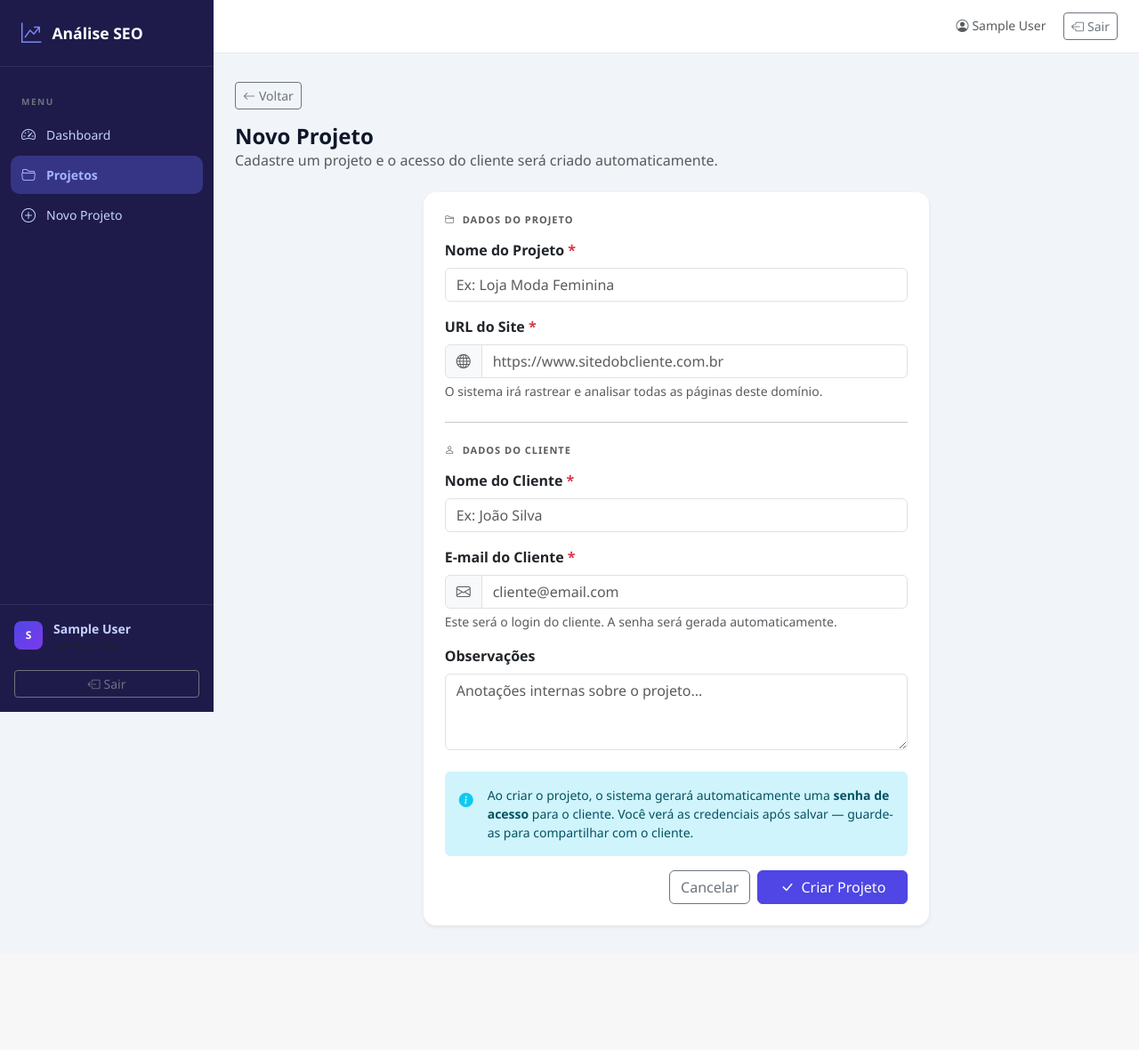
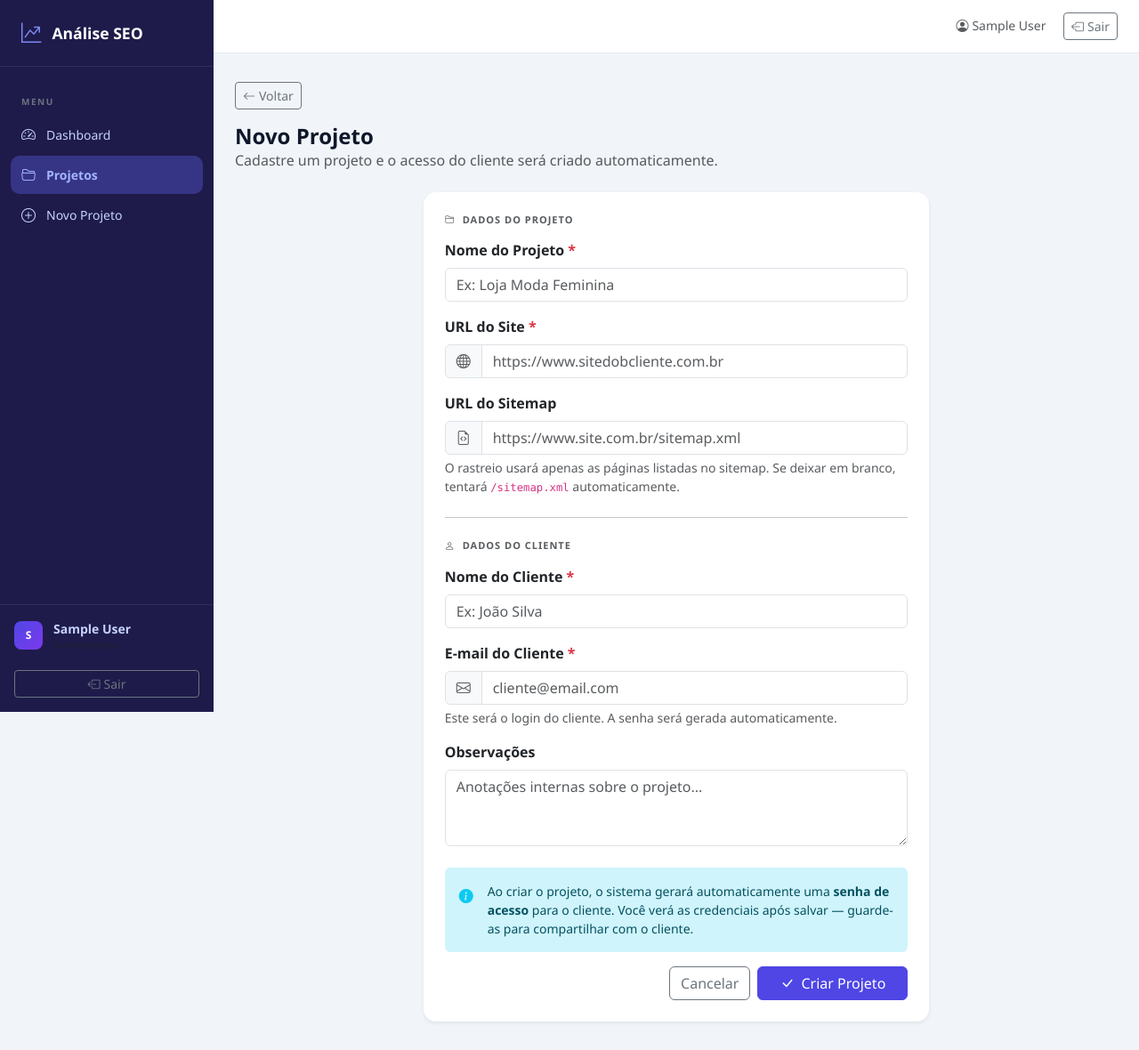
Before and after one commit to AdrianoDevequi/analise-up2goo-ia, a Flask app: page /admin/projetos/novo in a window 1280 px wide. Shown: the whole page at 89% size. Before the commit the page ends 1043 px from the top, so only its background shows below. Run offline with Flask 3, Linux system fonts and the light colour scheme; the visitor is signed in with stand-in values (Sample User, id 1); some libraries are stand-ins or nearby versions.

Commit message:
Adiciona suporte a sitemap.xml para rastreio de páginas
- Novo sitemap_parser.py: lê sitemap (e sitemap index recursivo), retorna lista de URLs
- crawler.py: adiciona fetch_page() para buscar uma URL avulsa (usada no modo sitemap)
- app.py: campo sitemap_url na tabela projects (CREATE TABLE + migração ALTER TABLE)
  run_analysis_background usa URLs do sitemap quando configurado, com fallback para crawler
  Nova rota admin_update_sitemap para salvar o sitemap de projetos existentes
  admin_new_project auto-preenche sitemap_url com /sitemap.xml se não informado
- new_project.html: campo URL do Sitemap no formulário
- project_detail.html: card Sitemap com campo editável e status visual

Co-Authored-By: Claude Sonnet 4.6 <noreply@anthropic.com>

```diff
--- a/app.py
+++ b/app.py
@@ -18,6 +18,7 @@ from dotenv import load_dotenv
 from crawler import crawl_website
 from analyzer import analyze_page, get_ai_suggestions
 from sf_importer import process_sf_csv, crawl_with_sf_cli, sf_cli_available
+from sitemap_parser import get_sitemap_urls, guess_sitemap_url
 
 load_dotenv()
 
@@ -125,6 +126,7 @@ def init_db():
                     id SERIAL PRIMARY KEY,
                     name TEXT NOT NULL,
                     url TEXT NOT NULL,
+                    sitemap_url TEXT,
                     client_id INTEGER NOT NULL REFERENCES users(id) ON DELETE CASCADE,
                     plain_password TEXT,
                     notes TEXT,
@@ -170,6 +172,20 @@ def init_db():
                     ai_suggestion JSONB
                 );
             ''')
+            conn.commit()
+
+            # Migration: add sitemap_url if missing (existing deployments)
+            cur.execute("""
+                DO $$
+                BEGIN
+                    IF NOT EXISTS (
+                        SELECT 1 FROM information_schema.columns
+                        WHERE table_name='projects' AND column_name='sitemap_url'
+                    ) THEN
+                        ALTER TABLE projects ADD COLUMN sitemap_url TEXT;
+                    END IF;
+                END $$;
+            """)
             conn.commit()
 
             # Default admin
@@ -221,7 +237,7 @@ def admin_required(f):
 # Background analysis
 # ---------------------------------------------------------------------------
 
-def run_analysis_background(analysis_id, project_url):
+def run_analysis_background(analysis_id, project_url, sitemap_url=None):
     """Runs the full crawl + SEO analysis in a background thread."""
     with get_thread_db() as conn:
         with conn.cursor() as cur:
@@ -232,7 +248,29 @@ def run_analysis_background(analysis_id, project_url):
                 )
                 conn.commit()
 
-                pages = crawl_website(project_url, max_pages=30)
+                if sitemap_url:
+                    print(f'[ANALYSIS] Usando sitemap: {sitemap_url}')
+                    try:
+                        sitemap_urls = get_sitemap_urls(sitemap_url, max_urls=100)
+                        print(f'[ANALYSIS] {len(sitemap_urls)} URLs encontradas no sitemap')
+                    except Exception as e:
+                        print(f'[ANALYSIS] Falha ao ler sitemap, fazendo crawl normal: {e}')
+                        sitemap_urls = None
+
+                    if sitemap_urls:
+                        from crawler import fetch_page
+                        pages = []
+                        for url in sitemap_urls[:50]:
+                            try:
+                                page_data = fetch_page(url)
+                                if page_data:
+                                    pages.append(page_data)
+                            except Exception as e:
+                                print(f'[ANALYSIS] Erro ao buscar {url}: {e}')
+                    else:
+                        pages = crawl_website(project_url, max_pages=50)
+                else:
+                    pages = crawl_website(project_url, max_pages=30)
 
                 total_issues = 0
                 high_issues = 0
@@ -632,6 +670,7 @@ def admin_new_project():
         client_name = request.form.get('client_name', '').strip()
         client_email = request.form.get('client_email', '').strip().lower()
         project_url = request.form.get('project_url', '').strip()
+        sitemap_url = request.form.get('sitemap_url', '').strip() or None
         notes = request.form.get('notes', '').strip()
 
         if not all([project_name, client_name, client_email, project_url]):
@@ -641,6 +680,10 @@ def admin_new_project():
         # Normalize URL
         if not project_url.startswith(('http://', 'https://')):
             project_url = 'https://' + project_url
+
+        # Auto-fill sitemap if not provided
+        if not sitemap_url:
+            sitemap_url = guess_sitemap_url(project_url)
 
         db = get_db()
         with db.cursor() as cur:
@@ -665,8 +708,8 @@ def admin_new_project():
                 client_id = cur.fetchone()['id']
 
             cur.execute(
-                'INSERT INTO projects (name, url, client_id, plain_password, notes) VALUES (%s, %s, %s, %s, %s) RETURNING id',
-                (project_name, project_url, client_id, plain_password, notes)
+                'INSERT INTO projects (name, url, sitemap_url, client_id, plain_password, notes) VALUES (%s, %s, %s, %s, %s, %s) RETURNING id',
+                (project_name, project_url, sitemap_url, client_id, plain_password, notes)
             )
             project_id = cur.fetchone()['id']
             db.commit()
@@ -724,6 +767,19 @@ def admin_project_detail(project_id):
                            pages_data=pages_data)
 
 
+@app.route('/admin/projetos/<int:project_id>/atualizar-sitemap', methods=['POST'])
+@admin_required
+def admin_update_sitemap(project_id):
+    """Update the sitemap_url for an existing project."""
+    sitemap_url = request.form.get('sitemap_url', '').strip() or None
+    db = get_db()
+    with db.cursor() as cur:
+        cur.execute('UPDATE projects SET sitemap_url=%s WHERE id=%s', (sitemap_url, project_id))
+        db.commit()
+    flash('URL do sitemap atualizada com sucesso.', 'success')
+    return redirect(url_for('admin_project_detail', project_id=project_id))
+
+
 @app.route('/admin/projetos/<int:project_id>/analisar', methods=['POST'])
 @admin_required
 def admin_run_analysis(project_id):
@@ -755,6 +811,7 @@ def admin_run_analysis(project_id):
     thread = threading.Thread(
         target=run_analysis_background,
         args=(analysis_id, project['url']),
+        kwargs={'sitemap_url': project.get('sitemap_url') or None},
         daemon=True
     )
     thread.start()
--- a/crawler.py
+++ b/crawler.py
@@ -131,3 +131,47 @@ def crawl_website(base_url, max_pages=30, callback=None):
         time.sleep(0.3)  # Polite crawling
 
     return pages
+
+
+def fetch_page(url):
+    """Fetch a single page and return a page_data dict (used for sitemap-based analysis)."""
+    url = normalize_url(url)
+    if not should_crawl(url):
+        return None
+
+    page_data = {
+        'url': url,
+        'status_code': 0,
+        'soup': None,
+        'title': '',
+        'load_time': 0.0,
+        'error': None
+    }
+
+    try:
+        start = time.time()
+        response = requests.get(url, headers=HEADERS, timeout=12, allow_redirects=True)
+        page_data['load_time'] = round(time.time() - start, 2)
+        page_data['status_code'] = response.status_code
+
+        content_type = response.headers.get('Content-Type', '')
+        if 'text/html' not in content_type:
+            return page_data
+
+        soup = BeautifulSoup(response.text, 'lxml')
+        for tag in soup(['script', 'style', 'noscript', 'header', 'footer', 'nav']):
+            tag.decompose()
+
+        page_data['soup'] = soup
+        title_tag = soup.find('title')
+        page_data['title'] = title_tag.get_text().strip() if title_tag else ''
+
+    except requests.exceptions.Timeout:
+        page_data['error'] = 'Timeout'
+    except requests.exceptions.ConnectionError:
+        page_data['error'] = 'Erro de conexão'
+    except Exception as e:
+        page_data['error'] = str(e)
+
+    time.sleep(0.3)
+    return page_data
--- /dev/null
+++ b/sitemap_parser.py
@@ -0,0 +1,100 @@
+"""
+Fetches and parses sitemap.xml files (including sitemap index files).
+Returns a flat list of page URLs from the sitemap.
+"""
+
+import time
+import requests
+from urllib.parse import urlparse
+from xml.etree import ElementTree as ET
+
+
+_NS = {
+    'sm': 'http://www.sitemaps.org/schemas/sitemap/0.9',
+    'image': 'http://www.google.com/schemas/sitemap-image/1.1',
+    'news': 'http://www.google.com/schemas/sitemap-news/0.9',
+}
+
+_HEADERS = {
+    'User-Agent': 'Mozilla/5.0 (compatible; SEOAnalyzer/1.0)',
+    'Accept': 'text/xml,application/xml,*/*',
+}
+
+
+def _fetch(url, timeout=15):
+    resp = requests.get(url, headers=_HEADERS, timeout=timeout, allow_redirects=True)
+    resp.raise_for_status()
+    return resp.content
+
+
+def _parse_urls_from_xml(content):
+    """Parse <url><loc> entries from a standard sitemap XML."""
+    try:
+        root = ET.fromstring(content)
+    except ET.ParseError as e:
+        raise ValueError(f'XML inválido: {e}')
+
+    # Strip namespace for comparison
+    tag = root.tag.split('}')[-1] if '}' in root.tag else root.tag
+
+    urls = []
+
+    if tag == 'sitemapindex':
+        # Sitemap index — collect child sitemap URLs
+        for sitemap_el in root.iter():
+            local = sitemap_el.tag.split('}')[-1] if '}' in sitemap_el.tag else sitemap_el.tag
+            if local == 'loc':
+                parent = sitemap_el.tag.split('}')[0].lstrip('{')
+                urls.append(('sitemap', sitemap_el.text.strip()))
+    elif tag == 'urlset':
+        for url_el in root.iter():
+            local = url_el.tag.split('}')[-1] if '}' in url_el.tag else url_el.tag
+            if local == 'loc':
+                # Skip image/news loc sub-elements (they are nested inside url)
+                urls.append(('url', url_el.text.strip()))
+
+    return tag, urls
+
+
+def get_sitemap_urls(sitemap_url, max_urls=500, _depth=0):
+    """
+    Fetches sitemap_url and returns a list of page URLs.
+    Handles sitemap index files recursively (max depth 3).
+    """
+    if _depth > 3:
+        return []
+
+    try:
+        content = _fetch(sitemap_url)
+    except Exception as e:
+        raise ConnectionError(f'Não foi possível acessar o sitemap: {e}')
+
+    tag, entries = _parse_urls_from_xml(content)
+
+    if tag == 'sitemapindex':
+        # Recurse into each child sitemap
+        all_urls = []
+        for kind, child_url in entries:
+            if len(all_urls) >= max_urls:
+                break
+            try:
+                time.sleep(0.2)
+                child_urls = get_sitemap_urls(child_url, max_urls - len(all_urls), _depth + 1)
+                all_urls.extend(child_urls)
+            except Exception as e:
+                print(f'[SITEMAP] Erro ao ler sub-sitemap {child_url}: {e}')
+        return all_urls[:max_urls]
+
+    # Standard urlset — filter only http/https URLs
+    page_urls = [
+        url for kind, url in entries
+        if kind == 'url' and url.startswith('http')
+    ]
+    return list(dict.fromkeys(page_urls))[:max_urls]  # deduplicate, preserve order
+
+
+def guess_sitemap_url(site_url):
+    """Returns the most common sitemap location for a given site URL."""
+    parsed = urlparse(site_url)
+    base = f'{parsed.scheme}://{parsed.netloc}'
+    return f'{base}/sitemap.xml'
--- a/templates/admin/new_project.html
+++ b/templates/admin/new_project.html
@@ -46,14 +46,22 @@
                 <input type="text" name="project_name" class="form-control" required
                        placeholder="Ex: Loja Moda Feminina">
               </div>
-              <div class="mb-4">
+              <div class="mb-3">
                 <label class="form-label fw-semibold">URL do Site <span class="text-danger">*</span></label>
                 <div class="input-group">
                   <span class="input-group-text text-muted"><i class="bi bi-globe"></i></span>
                   <input type="text" name="project_url" class="form-control" required
                          placeholder="https://www.sitedobcliente.com.br">
                 </div>
-                <div class="form-text">O sistema irá rastrear e analisar todas as páginas deste domínio.</div>
+              </div>
+              <div class="mb-4">
+                <label class="form-label fw-semibold">URL do Sitemap</label>
+                <div class="input-group">
+                  <span class="input-group-text text-muted"><i class="bi bi-file-earmark-code"></i></span>
+                  <input type="text" name="sitemap_url" class="form-control"
+                         placeholder="https://www.site.com.br/sitemap.xml">
+                </div>
+                <div class="form-text">O rastreio usará apenas as páginas listadas no sitemap. Se deixar em branco, tentará <code>/sitemap.xml</code> automaticamente.</div>
               </div>
 
               <hr class="my-4">
```
Also changed, not shown: templates/admin/project_detail.html (+34 -0 lines).
